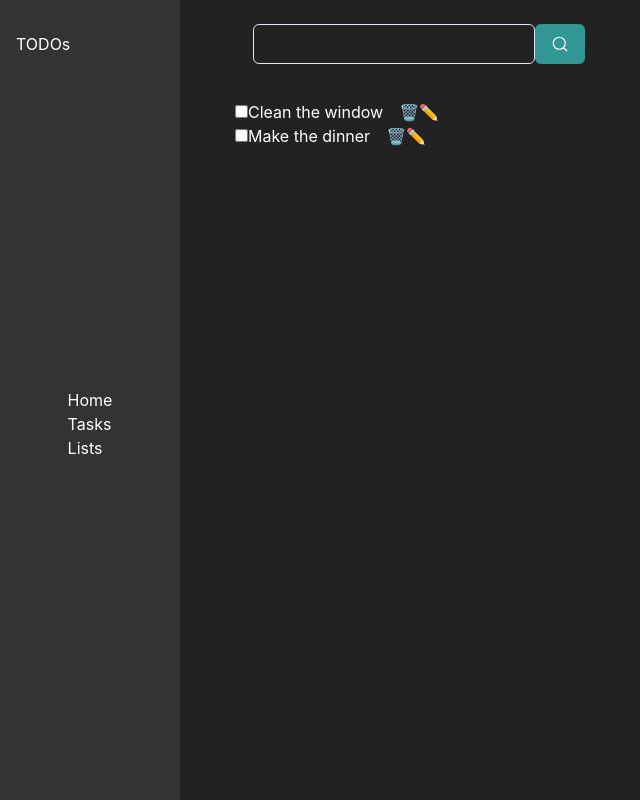
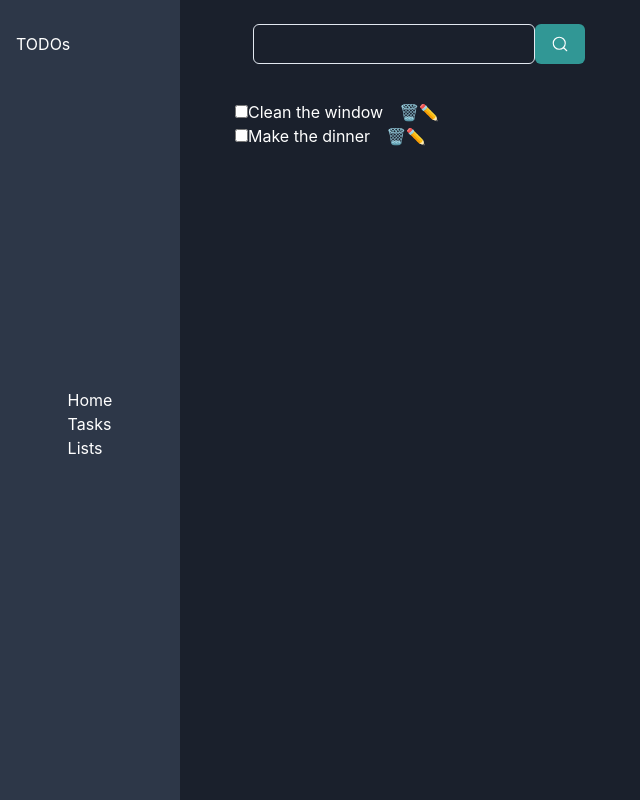
Before and after one commit to francisco-solis99/spotitask, a React (Vite) app: page /tasks in a window 1280 px wide. Shown: the whole page, without its empty margins (0-640 px from the left). Built offline with nearby package versions, Linux system fonts and the light colour scheme.

Commit message:
[style] add some styles to the app colors

```diff
--- a/src/App.css
+++ b/src/App.css
@@ -6,7 +6,7 @@
                        'navMenu content';
   min-height: 100dvh;
   color: white;
-  background-color:#222;
+  background-color:#1a202c;
 }
 
 .container {
@@ -24,7 +24,7 @@
 .aside__menu {
   padding: 2em 1em;
   overflow: hidden;
-  background-color: #333;
+  background-color: #2d3748;
   grid-area: navMenu;
 }
 
```
